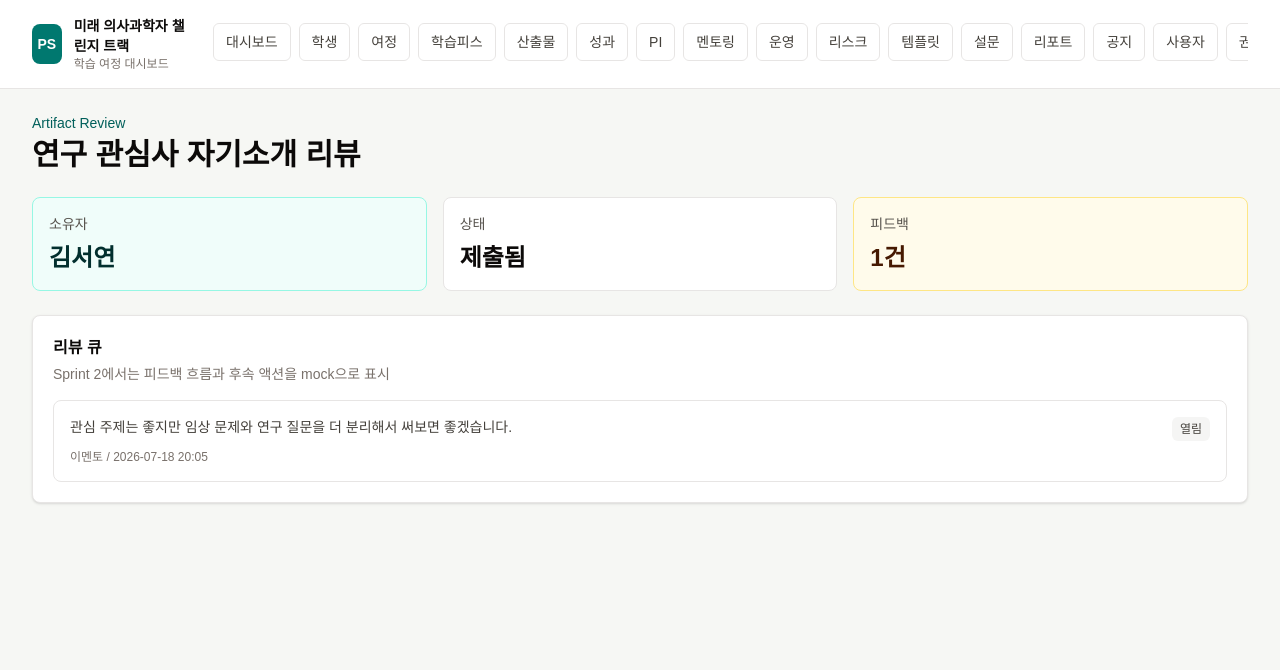
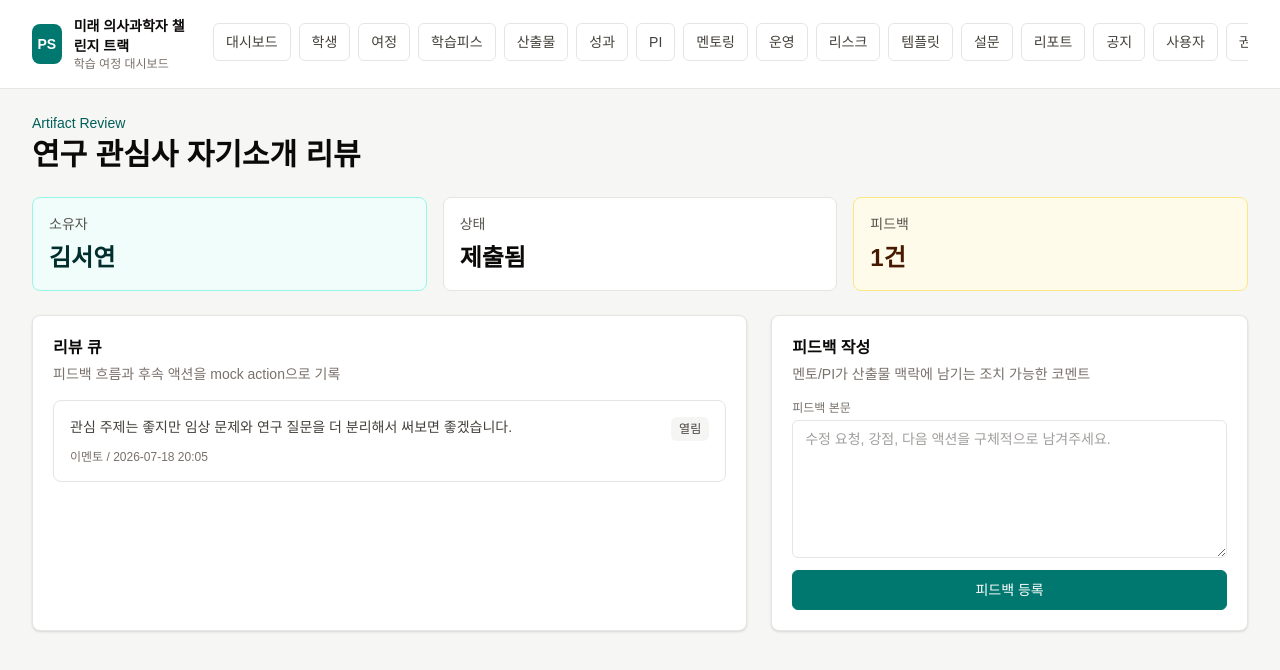
Before and after one commit to shjee7179-dot/ps-track-dashboard, a Next.js app: page /artifacts/artifact-001/review in a window 1280 px wide. Shown: the top 670 px of the page. Built offline with nearby package versions, Linux system fonts and the light colour scheme.

Commit message:
Add artifact feedback server action
Add artifact feedback server action

```diff
--- /dev/null
+++ b/src/app/artifacts/[artifactId]/review/actions.ts
@@ -0,0 +1,58 @@
+"use server";
+
+import { revalidatePath } from "next/cache";
+import { redirect } from "next/navigation";
+import { mockRepositories } from "@/lib/mock-repositories";
+import { mockSessionProvider } from "@/lib/session";
+
+function normalizeText(value: FormDataEntryValue | null) {
+  if (typeof value !== "string") return undefined;
+  const trimmed = value.trim();
+  return trimmed.length ? trimmed : undefined;
+}
+
+function buildRedirectPath(artifactId: string, update: string, auditLogId?: string) {
+  const params = new URLSearchParams({ update });
+  if (auditLogId) params.set("audit", auditLogId);
+  return `/artifacts/${artifactId}/review?${params.toString()}`;
+}
+
+export async function createArtifactFeedbackAction(formData: FormData) {
+  const artifactId = formData.get("artifactId");
+  const roleParam = formData.get("role");
+  const body = normalizeText(formData.get("body"));
+
+  if (typeof artifactId !== "string" || !body) {
+    redirect("/artifacts?update=invalid");
+  }
+
+  const artifact = await mockRepositories.artifacts.getArtifactById(artifactId);
+  if (!artifact) {
+    redirect("/artifacts?update=missing");
+  }
+
+  const session = await mockSessionProvider.requireSession({
+    roleParam: typeof roleParam === "string" ? roleParam : undefined,
+  });
+  const decision = await mockSessionProvider.canAccess(session, {
+    scopeType: artifact.ownerType,
+    scopeId: artifact.ownerId,
+    action: "create",
+  });
+
+  if (!decision.allowed) {
+    redirect(buildRedirectPath(artifact.id, "denied"));
+  }
+
+  const result = await mockRepositories.artifacts.createFeedback({
+    artifactId: artifact.id,
+    authorId: session.user.id,
+    body,
+    targetUserId: artifact.ownerType === "student" ? artifact.ownerId : undefined,
+    targetTeamId: artifact.ownerType === "team" ? artifact.ownerId : undefined,
+  });
+
+  revalidatePath(`/artifacts/${artifact.id}/review`);
+  revalidatePath(`/artifacts/${artifact.id}`);
+  redirect(buildRedirectPath(artifact.id, "created", result.auditLogId ?? "mock"));
+}
--- a/src/app/artifacts/[artifactId]/review/page.tsx
+++ b/src/app/artifacts/[artifactId]/review/page.tsx
@@ -1,6 +1,7 @@
 import { notFound } from "next/navigation";
 import { AppShell } from "@/components/app-shell";
 import { Card, Stat, StatusBadge } from "@/components/ui";
+import { createArtifactFeedbackAction } from "@/app/artifacts/[artifactId]/review/actions";
 import {
   getArtifactById,
   getArtifactFeedback,
@@ -11,13 +12,24 @@ import {
 
 export default async function ArtifactReviewPage({
   params,
+  searchParams,
 }: {
   params: Promise<{ artifactId: string }>;
+  searchParams: Promise<{ role?: string; update?: string; audit?: string }>;
 }) {
   const { artifactId } = await params;
+  const query = await searchParams;
   const artifact = getArtifactById(artifactId);
   if (!artifact) notFound();
   const feedback = getArtifactFeedback(artifact.id);
+  const updateMessages: Record<string, string> = {
+    created: "피드백 생성 요청이 mock repository를 통해 접수되었습니다.",
+    denied: "현재 역할/scope에서는 이 산출물에 피드백을 남길 수 없습니다.",
+    invalid: "피드백 본문을 입력해 주세요.",
+    missing: "산출물 레코드를 찾을 수 없습니다.",
+  };
+  const updateMessage = query.update ? updateMessages[query.update] : undefined;
+  const defaultReviewerRole = artifact.ownerType === "team" ? "mentor" : "operator";
 
   return (
     <AppShell title={`${artifact.title} 리뷰`} eyebrow="Artifact Review">
@@ -26,7 +38,16 @@ export default async function ArtifactReviewPage({
         <Stat label="상태" value={getArtifactStatusLabel(artifact.status)} />
         <Stat label="피드백" value={`${feedback.length}건`} tone="amber" />
       </div>
-      <Card title="리뷰 큐" subtitle="Sprint 2에서는 피드백 흐름과 후속 액션을 mock으로 표시">
+
+      {updateMessage ? (
+        <div className="mb-4 rounded-md border border-stone-200 bg-white px-4 py-3 text-sm text-stone-700">
+          {updateMessage}
+          {query.audit ? <span className="ml-2 text-stone-500">audit: {query.audit}</span> : null}
+        </div>
+      ) : null}
+
+      <div className="grid gap-6 lg:grid-cols-[1.2fr_0.8fr]">
+        <Card title="리뷰 큐" subtitle="피드백 흐름과 후속 액션을 mock action으로 기록">
           <div className="space-y-4">
             {feedback.map((item) => (
               <div key={item.id} className="rounded-lg border border-stone-200 p-4">
@@ -39,8 +60,34 @@ export default async function ArtifactReviewPage({
                 </p>
               </div>
             ))}
+            {feedback.length === 0 ? (
+              <p className="text-sm text-stone-500">아직 등록된 피드백이 없습니다.</p>
+            ) : null}
           </div>
         </Card>
+        <Card title="피드백 작성" subtitle="멘토/PI가 산출물 맥락에 남기는 조치 가능한 코멘트">
+          <form action={createArtifactFeedbackAction} className="grid gap-3 text-sm">
+            <input type="hidden" name="artifactId" value={artifact.id} />
+            <input type="hidden" name="role" value={query.role ?? defaultReviewerRole} />
+            <label className="grid gap-1">
+              <span className="text-xs font-medium text-stone-500">피드백 본문</span>
+              <textarea
+                name="body"
+                required
+                rows={6}
+                placeholder="수정 요청, 강점, 다음 액션을 구체적으로 남겨주세요."
+                className="rounded-md border border-stone-200 bg-white px-3 py-2 text-stone-700"
+              />
+            </label>
+            <button
+              type="submit"
+              className="h-10 rounded-md border border-teal-700 bg-teal-700 px-3 text-sm font-medium text-white"
+            >
+              피드백 등록
+            </button>
+          </form>
+        </Card>
+      </div>
     </AppShell>
   );
 }
```
Also changed, not shown: 3 other files (tests, documents, lock files or other folders). Lines whose indentation alone changed are shown as unchanged.
